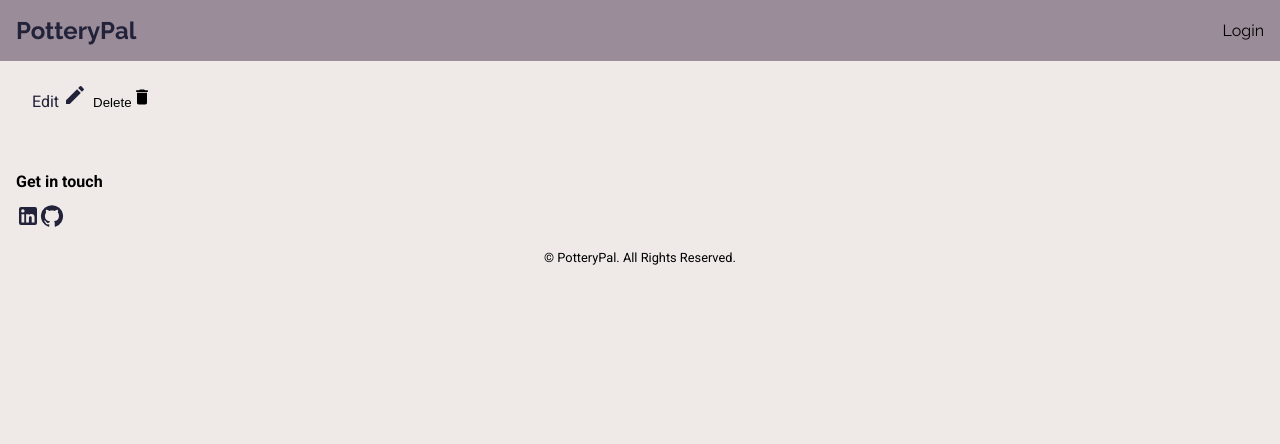
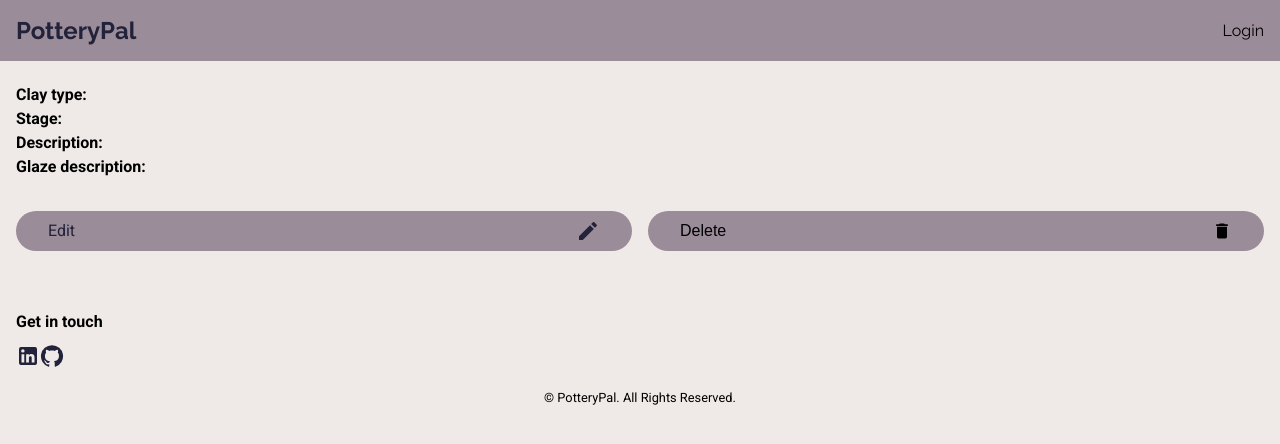
Before and after one commit to shirasap/potterypal, a React (Vite) app in the folder client/: page /piece/1 in a window 1280 px wide. Shown: the top 444 px of the page. Built offline with nearby package versions, Linux system fonts and the light colour scheme; no server answers.

Commit message:
style ItemDetail page and pass class  as a prop in th delete component.

```diff
--- a/client/src/components/DeleteModal/DeleteModal.jsx
+++ b/client/src/components/DeleteModal/DeleteModal.jsx
@@ -7,7 +7,7 @@
 import "./DeleteModal.scss";
 import axios from "axios";
 
-export default function DeleteModal({ pieceId, piece, text }) {
+export default function DeleteModal({ pieceId, piece, text, passedClass }) {
   const navigate = useNavigate();
 
   const [open, setOpen] = useState(false);
@@ -33,7 +33,7 @@
 
   return (
     <>
-      <button onClick={handleOpen} className="delete__button">
+      <button onClick={handleOpen} className={passedClass}>
         <span className="delete__text">{text}</span><DeleteIcon fontSize="small" />
       </button>
       <Modal open={open} onClose={handleClose} className="modal">
--- a/client/src/components/DeleteModal/DeleteModal.scss
+++ b/client/src/components/DeleteModal/DeleteModal.scss
@@ -1,8 +1,7 @@
 @use "../../styles/partials/variables";
 
 .delete{
-    &__button{
-        border: none;
-        background-color: variables.$bg-white;
+    &__text{
+        font-size: 1rem;
     }
 }
--- a/client/src/components/ItemCard/ItemCard.jsx
+++ b/client/src/components/ItemCard/ItemCard.jsx
@@ -31,7 +31,7 @@
             <Link to={`/piece/edit/${entry.piece_id}`} className="piece__edit">
               <EditIcon fontSize="small" />
             </Link>
-            <DeleteModal pieceId={entry.piece_id} piece={entry} className="piece__delete"/>
+            <DeleteModal pieceId={entry.piece_id} piece={entry} passedClass="piece__delete"/>
           </div>
         </div>
       </div>
--- a/client/src/components/ItemCard/ItemCard.scss
+++ b/client/src/components/ItemCard/ItemCard.scss
@@ -47,7 +47,10 @@
     &__edit{
         padding: 0.2rem;
     }
+
     &__delete{
         padding: 0.2rem;
+        border: none;
+        background-color: variables.$bg-white;
     }
 }
--- a/client/src/components/ItemDetails/ItemDetails.jsx
+++ b/client/src/components/ItemDetails/ItemDetails.jsx
@@ -40,13 +40,16 @@
             className="detail__img"
           />
         ) : null}
-        <p>{piece.clay_type}</p>
-        <p>{piece.description}</p>
-        <p>{piece.glaze}</p>
+        <p><span className="detail__title">Clay type: </span>{piece.clay_type}</p>
+        <p><span className="detail__title">Stage: </span>{piece.stage}</p>
+        <p><span className="detail__title">Description: </span>{piece.description}</p>
+        <p><span className="detail__title">Glaze description: </span>{piece.glaze}</p>
+        <div className="detail__actions">
         <Link to={`/piece/edit/${pieceId}`} className="detail__edit">
           Edit <EditIcon />
         </Link>
-        <DeleteModal pieceId={pieceId} piece={piece} text="Delete"/>
+        <DeleteModal pieceId={pieceId} piece={piece} text="Delete" passedClass="detail__delete"/>
+        </div>
       </div>
       <Footer />
     </>
--- a/client/src/components/ItemDetails/ItemDetails.scss
+++ b/client/src/components/ItemDetails/ItemDetails.scss
@@ -1,7 +1,41 @@
+@use "../../styles/partials/variables";
+
 .detail{
-    padding: 0 2rem;
+    margin: 0 1rem;
 
     &__img{
         width: 100%;
+        margin-bottom: 2rem;
+    }
+
+    &__title{
+        font-weight: 700;
+    }
+
+    &__actions{
+        display: flex;
+        gap: 1rem;
+        margin-top: 2rem;
+    }
+    &__edit{
+        padding: 0.5rem 2rem;
+        background-color: variables.$light-lilac;
+        border-radius: 2rem;
+        display: flex;
+        align-items: center;
+        justify-content: space-between;
+        width: 50%;
+        font-size: 1rem;
+    }
+
+    &__delete{
+        padding: 0.5rem 2rem;
+        border: none;
+        background-color: variables.$light-lilac;
+        border-radius: 2rem;
+        display: flex;
+        align-items: center;
+        justify-content: space-between;
+        width: 50%;
     }
 }
```
